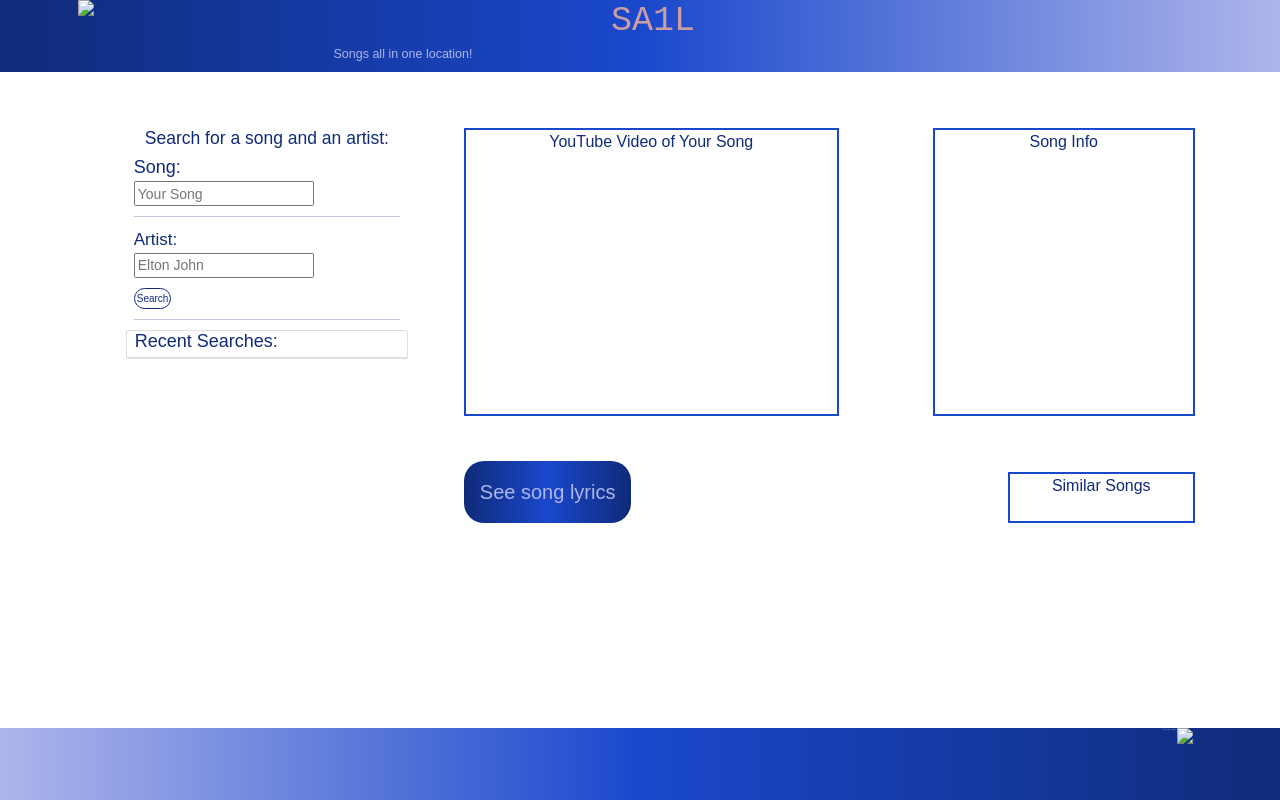
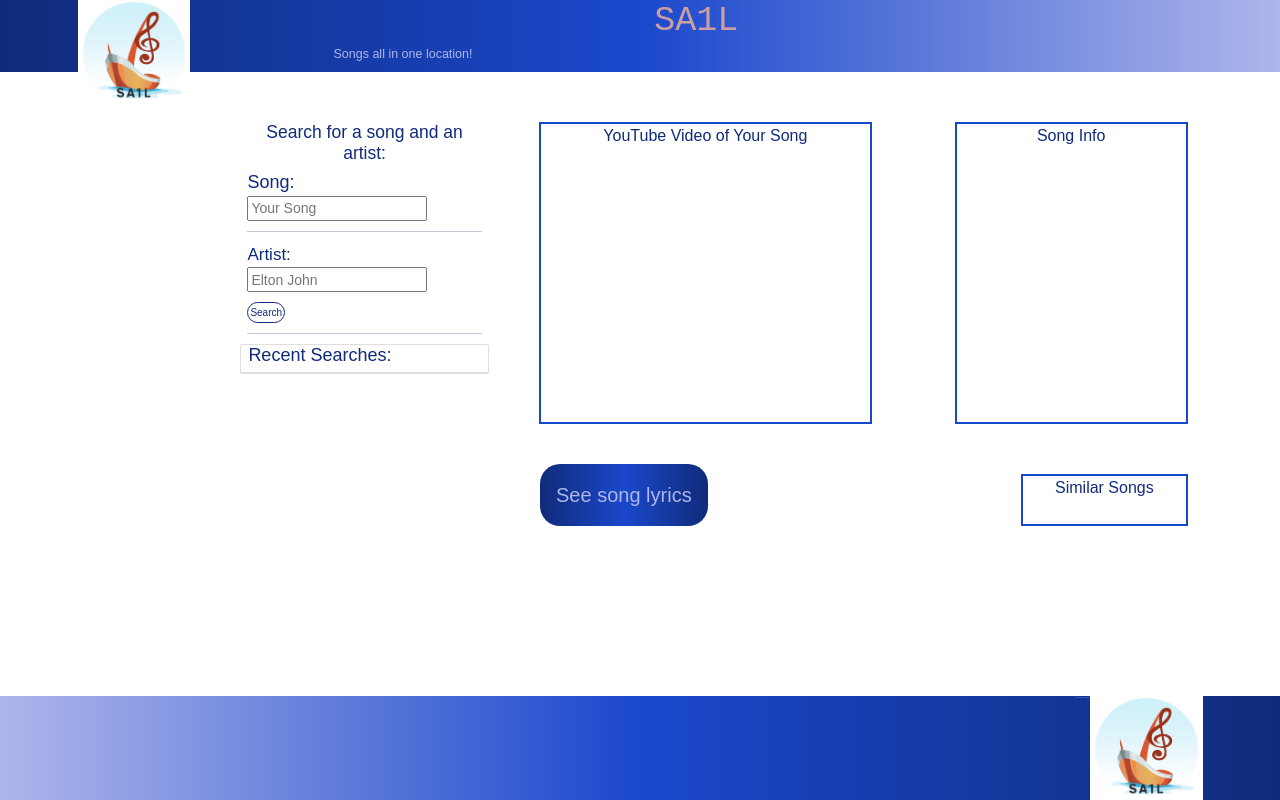
Before and after one commit to scottydphillips/collab-test, a plain HTML site: page index.html in a window 1280 px wide. Drawn offline with nearby package versions, Linux system fonts and the light colour scheme; a web font is replaced by a local one.

Commit message:
July 1 AM Pull

```diff
--- a/assets/css/style.css
+++ b/assets/css/style.css
@@ -25,6 +25,8 @@ header {
 header img {
 	display: inline;
 	float: left;
+	max-width: 10%;
+	max-height: 10%;
 }
 
 header h1 {
@@ -182,4 +184,6 @@ footer p {
 
 footer img {
 	float: right;
+	max-width: 10%;
+	max-height: 10%;
 }
--- a/index.html
+++ b/index.html
@@ -16,7 +16,7 @@
 <body>
     <header class="jumbotron-fluid">
         <div class="container text-center">
-            <img src="#" alt="sa1l logo">
+            <img src="./assets/Screenshot 2021-06-30 212046.png" alt="sa1l logo">
             <h1 class="display-4"> SA1L</h1>
             <h2 class="lead">Songs all in one location!</h2>
         </div>
@@ -89,7 +89,7 @@
     </div>
     <footer>
         <div class="container">
-            <img src="#" alt="sa1l logo">
+            <img src="./assets/Screenshot 2021-06-30 212046.png" alt="sa1l logo">
             <p>&copy SA1L 2021</p>
         </div>
     </footer>
```
Also changed, not shown: assets/Screenshot 2021-06-30 212046.png (added).
